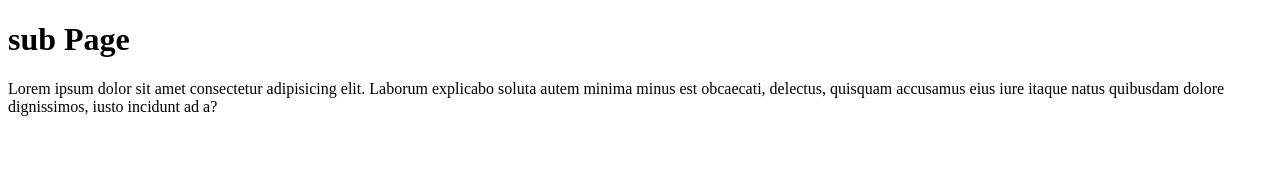
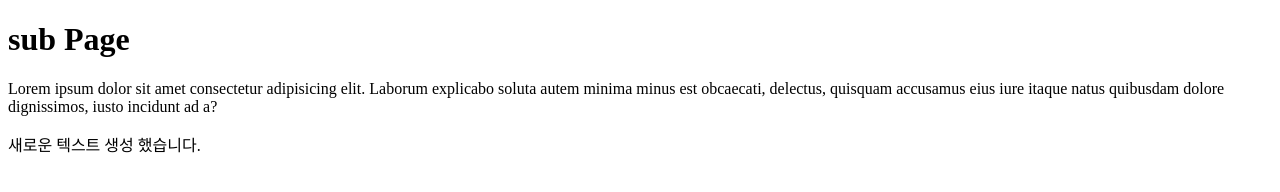
Before and after one commit to eeunsu/testapp, a plain HTML site: page sub.html in a window 1280 px wide. Drawn offline with Linux system fonts and the light colour scheme.

Commit message:
sub 생성

```diff
--- a/sub.html
+++ b/sub.html
@@ -10,5 +10,8 @@
     <p>
         Lorem ipsum dolor sit amet consectetur adipisicing elit. Laborum explicabo soluta autem minima minus est obcaecati, delectus, quisquam accusamus eius iure itaque natus quibusdam dolore dignissimos, iusto incidunt ad a?
     </p>
+    <p>
+        새로운 텍스트 생성 했습니다.
+    </p>
 </body>
 </html>
```
